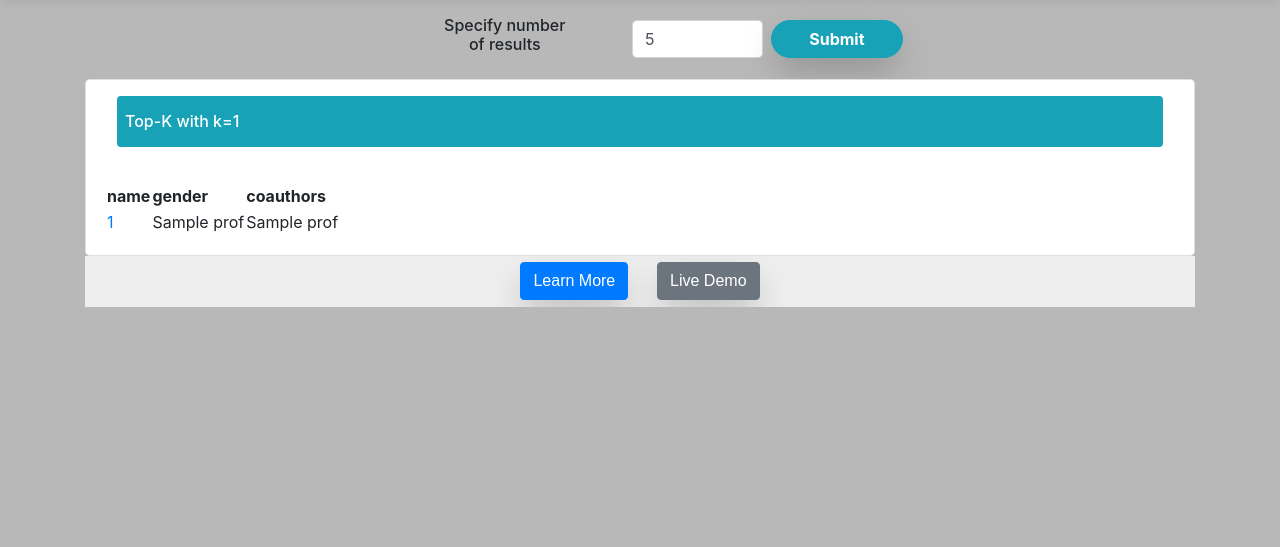
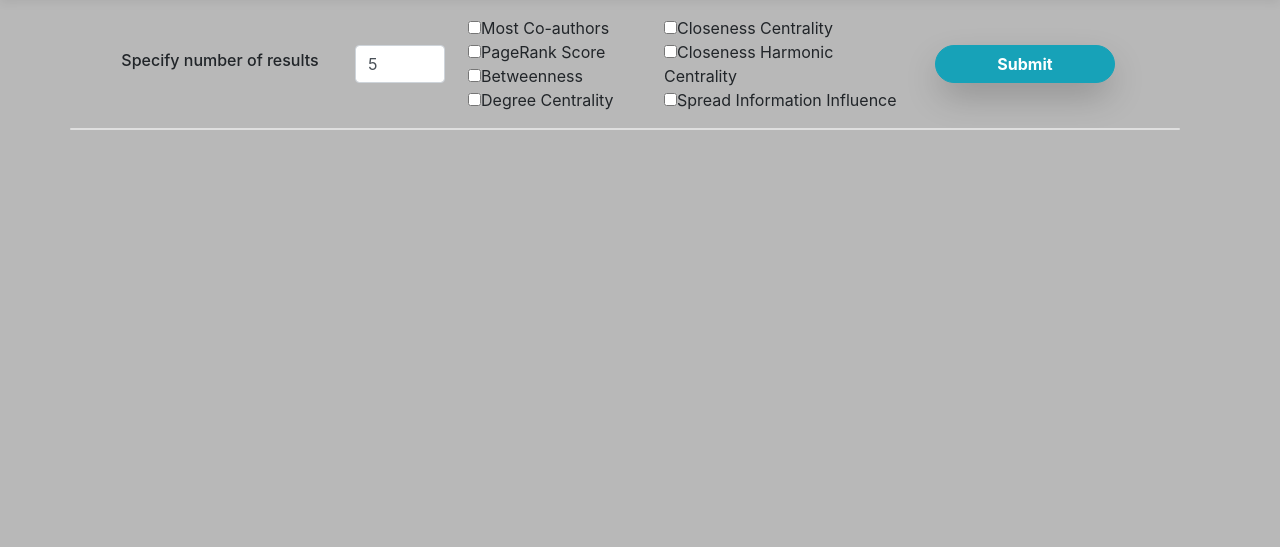
Before and after one commit to KyraStyl/gender_equality_observatory, a Flask app: template webapp/templates/topk.html in a window 1280 px wide. Shown: the part 91-638 px from the top of the page. Run offline with Flask 2, Linux system fonts and the light colour scheme; the template is opened without the code that fills it: most values are stand-ins (such as "Sample title", 1, 10 or a date in 2020); some libraries are stand-ins or nearby versions; some web fonts are replaced.

Commit message:
loaded more queries -> topk

```diff
--- a/webapp/static/style.css
+++ b/webapp/static/style.css
@@ -7,3 +7,19 @@ h1 {
 body {
     background-color: #B8B8B8;
 }
+
+.row-eq-height {
+  display: -webkit-box;
+  display: -webkit-flex;
+  display: -ms-flexbox;
+  display:flex;
+}
+
+.vertical-scrollable> .row {
+          position: absolute;
+          top: 120px;
+          bottom: 100px;
+          left: 180px;
+          width: 50%;
+          overflow-y: scroll;
+        }
--- a/webapp/templates/topk.html
+++ b/webapp/templates/topk.html
@@ -4,33 +4,67 @@
 
 {% block content %}
 
-<form class="container text-center my-3 w-50 d-flex align-items-center justify-content-center align-self-center" action="{{ url_for('topk')}}" method="post">
-    <label class="w-25 align-middle text-center h6 mx-auto" for="topk" style="text-align:center;">{{gettext('Specify number of results')}}</label>
-    <input class="w-25 mr-2 form-control" id="topk" name="topk" type="number" min="1" max="50" value="5">
-    <button class="btn btn-info w-25 rounded-pill font-weight-bold with-border">{{gettext('Submit')}}</button>
+<form class="container row w-100 text-center align-items-center my-3 align-self-center"
+      action="{{ url_for('topk')}}" method="post">
+    <label class="col-md-3 text-center h6" for="topk">{{gettext('Specify number of results')}}</label>
+    <input class="col-md-1 form-control" id="topk" name="topk" type="number" min="1" max="50" value="5">
+
+    <div class="col-md-2 text-left mx-2">
+        <input type="checkbox" name="coauthors">Most Co-authors</input><br>
+        <input type="checkbox" name="pagerank">PageRank Score</input><br>
+        <input type="checkbox" name="betweenness">Betweenness</input><br>
+        <input type="checkbox" name="degreecentr">Degree Centrality</input>
+    </div>
+
+    <div class="col-md-3 text-left mx-2">
+        <input type="checkbox" name="closenesscentr">Closeness Centrality<br>
+        <input type="checkbox" name="closharmcentr">Closeness Harmonic Centrality<br>
+        <input type="checkbox" name="spreadinf">Spread Information Influence<br>
+    </div>
+
+    <button class="btn btn-info col-md-2 mx-2 rounded-pill font-weight-bold with-border">{{gettext('Submit')}}</button>
+
 </form>
 
-<div class="card rounded-lg container">
+<!--<div class="row">
+    <div class="card rounded-lg container" >
 
-    <div class="card-title text-white bg-info rounded mx-3 my-3 p-2">
-        <div class="h6 my-2">
-            {{gettext('Top-K with k=')}}{{num}}
+        <div class="card-title text-white bg-info rounded mx-3 my-2 p-2">
+            <div class="h6 my-2">
+                Local clustering coefficient
+            </div>
+        </div>
+        <div class="container card-body h6 my-2">
+            Men: {{ avgTriang[0][1] }}<br>
+            Women: {{ avgTriang[1][1] }}
         </div>
     </div>
-    <div class="card-body row">
-        <table>
-          <thead>
-            <th>{{gettext('name')}}</th>
-            <th>{{gettext('gender')}}</th>
-            <th>{{gettext('coauthors')}}</th>
+</div>-->
+
+<div class="card container row align-self-center justify-content-center vertical-scrollable" >
+{% for i in range(0,numFunc) %}
+
+<div class="card rounded-lg container" >
+
+    <div class="card-title text-white bg-info rounded mx-3 my-2 p-2">
+        <div class="h6 text-center my-2">
+            Top {{num}} Professors {{titles[i]}}
+        </div>
+    </div>
+    <div class="container card-body" style="height:350px; overflow-y:auto;">
+        <table style="align-items: center;" class="table table-striped">
+          <thead class="thead-dark">
+          {% for h in headers[i]%}
+            <th class="text-center">{{h}}</th>
+          {% endfor %}
           </thead>
 
           <tbody>
-            {% for prof in profwcoauthors %}
+            {% for prof in data[i] %}
             <tr>
-                <td><a href="{{url_for('profinfo',prof=prof[0])}}">{{ prof[0] }}</a></td>
-                <td>{{prof[1]}}</td>
-                <td>{{prof[2]}}</td>
+                {% for attr in prof%}
+                <td class="text-center">{{attr}}</td>
+                {% endfor %}
             </tr>
             {% endfor %}
           </tbody>
@@ -38,18 +72,7 @@
     </div>
 
 </div>
-
-
-
-<section class="mbr-section 04 cid-sz7XxKJA5p" id="content5-c">
-    <div class="container">
-        <div class="mbr-row mbr-jc-c">
-            <div class="mbr-section-btn mbr-col-md-12 mbr-col-sm-12 mbr-col-lg-8 align-center">
-                <a class="btn btn-primary display-4" href="https://mobiri.se">Learn More</a>
-                <a class="btn btn-secondary display-4" href="https://mobiri.se">Live Demo</a>
-            </div>
-        </div>
-    </div>
-</section>
+{% endfor %}
+</div>
 
 {% endblock %}
--- a/webapp/views.py
+++ b/webapp/views.py
@@ -59,12 +59,43 @@ def create_app(test_config=None):
     @app.route("/topk", methods=['GET','POST'])
     def topk():
         if request.method in ['GET','POST']:
+            titles, headers, data = [], [], []
             if request.method == 'GET':
                 num = 5
             if request.method == 'POST':
                 num = int(request.form["topk"])
-            profwcoauth = getTopKProfessorsWithMostCoauthors(num)
-            return render_template("topk.html", num=num, profwcoauthors=profwcoauth)
+                if request.form.get('coauthors'):
+                    titles.append('with the Most Co-authors')
+                    headers.append(['Name','Gender','Co-authors'])
+                    data.append(getTopKProfessorsWithMostCoauthors(num))
+                if request.form.get('pagerank'):
+                    titles.append('with Highest PageRank Score')
+                    headers.append(['Name','Gender','PageRank Score'])
+                    data.append(topKProfessorsWithHighestPageRankScore(num))
+                if request.form.get('betweenness'):
+                    titles.append('with the Highest Betweenness')
+                    headers.append(['Name', 'Gender', 'Betweeness'])
+                    data.append(topKProfessorsWithHighestBetweenes(num))
+                if request.form.get('degreecentr'):
+                    titles.append('with the Highest Degree Centrality')
+                    headers.append(['Name', 'Gender', 'Degree Centrality'])
+                    data.append(topKProfessorsWithHighestDegreeCentrality(num))
+                if request.form.get('closenesscentr'):
+                    titles.append('with the Highest Closeness Centrality')
+                    headers.append(['Name', 'Gender', 'Closeness Centrality'])
+                    data.append(topKProfessorsWithHighestClosenessCentrality(num))
+                if request.form.get('closharmcentr'):
+                    titles.append('with the Highest Closeness Harmonic Centrality')
+                    headers.append(['Name', 'Gender', 'Closeness Harmonic Centrality'])
+                    data.append(topKProfessorsWithHighestClosenessHarmonicCentrality(num))
+                if request.form.get('spreadinf'):
+                    titles.append('with the Highest Spread Information Influence')
+                    headers.append(['Name', 'Gender', 'Spread Information Influence'])
+                    data.append(topKProfessorsWithHighestSpreadInformationInfluence(num))
+            avgTriang = getAvgOfTrianglesForMaleAndFemaleProfessors()
+            numFunc = len(titles)
+            return render_template("topk.html", num=num, numFunc=numFunc, titles=titles, headers=headers, \
+                                   data=data, avgTriang=avgTriang)
         else:
             return render_template('error.html')
 
@@ -73,12 +104,12 @@ def create_app(test_config=None):
         if request.method == 'GET':
             unis = dictToList(getAllUniversities())
             gender_distr = dictToList(getGenderDistributionOfUniversities())
-            louvain= int(getNumberOfCommunitiesLouvain())
-            scc=int(getNumberOfCommunitiesSCC())
-            wcc=int(getNumberOfCommunitiesWCC())
-            modularity=int(getNumberOfCommunitiesModularityOptimization())
-            triangles=int(getNumberOfTriangles())
-            return render_template("graphmtr.html", unis=unis, gender_distr=gender_distr, louvain=louvain,scc=scc,wcc=wcc,triangles=triangles,modularity=modularity)
+            louvain = int(getNumberOfCommunitiesLouvain())
+            scc = int(getNumberOfCommunitiesSCC())
+            wcc = int(getNumberOfCommunitiesWCC())
+            modularity = int(getNumberOfCommunitiesModularityOptimization())
+            triangles = int(getNumberOfTriangles())
+            return render_template("graphmtr.html", unis=unis, gender_distr=gender_distr, louvain=louvain, scc=scc, wcc=wcc, triangles=triangles, modularity=modularity)
         return render_template('error.html')
     # you can add more pages using @app.route("/page")
 
```
Also changed, not shown: webapp/templates/home.html (+15 -14 lines).
